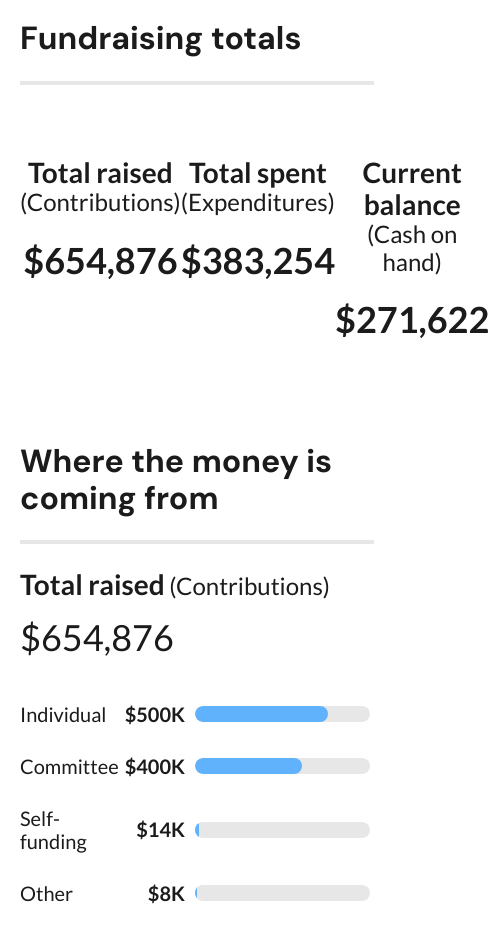
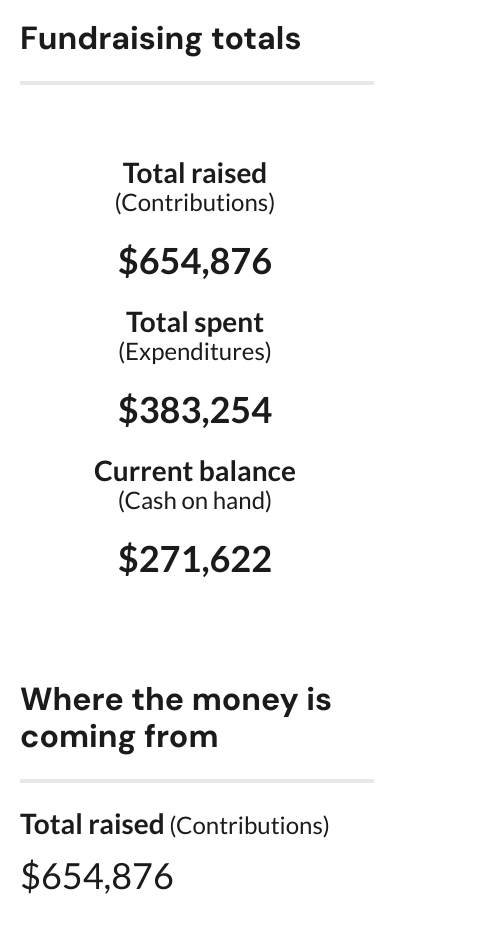
Before and after one commit to codeforsanjose/open-disclosure, a Gatsby site: page /candidate in a window 390 px wide. Shown: the top 937 px of the page, 489 px wide, since content can reach past the window. Built offline with nearby package versions, Linux system fonts and the light colour scheme; Gatsby itself is replaced by a stand-in of ours.

Commit message:
Switch flex-direction to column for small screens

```diff
--- a/src/pages/candidate.module.scss
+++ b/src/pages/candidate.module.scss
@@ -4,7 +4,13 @@
 
 .totals {
   flex-direction: row;
-  justify-content: space-between;
+  justify-content: space-around;
   margin-top: 4.7rem;
   margin-bottom: 7.8rem;
 }
+
+@media screen and (max-width: 760px) {
+  .totals {
+    flex-direction: column;
+  }
+}
```
